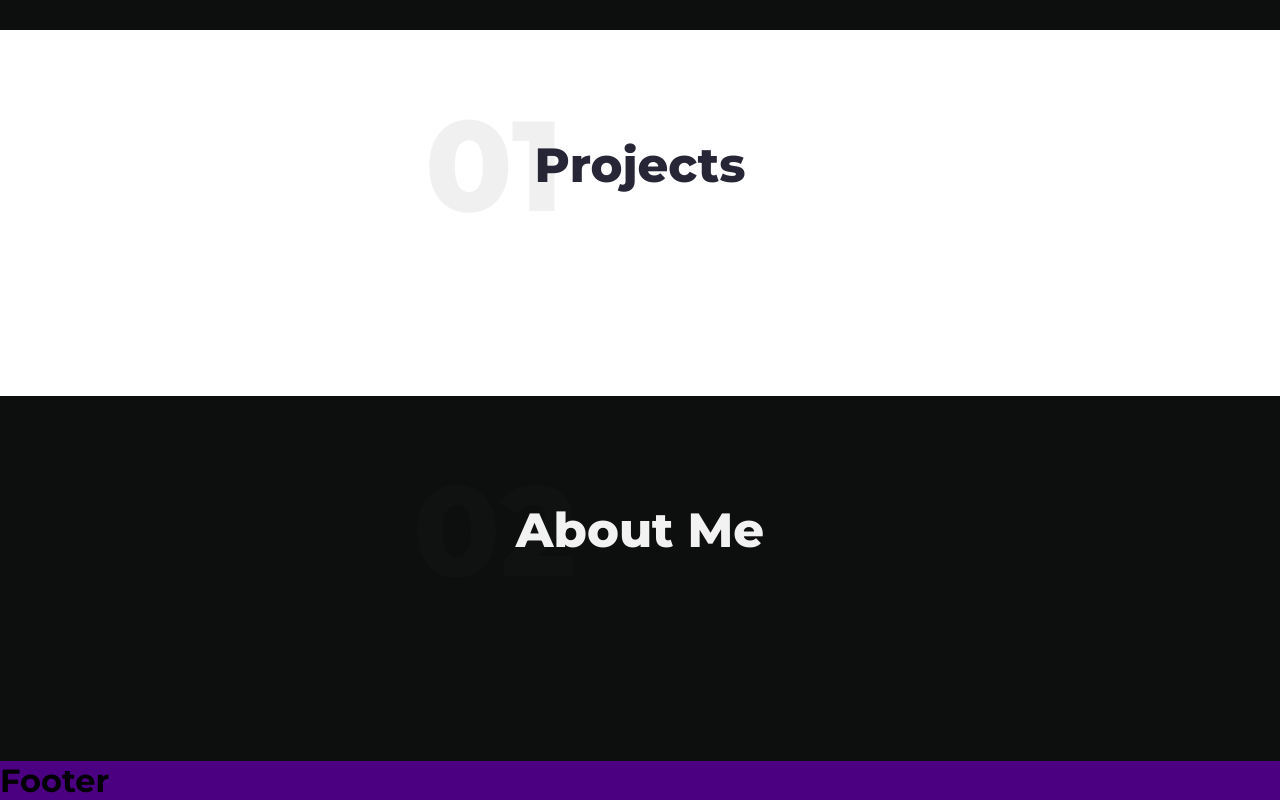
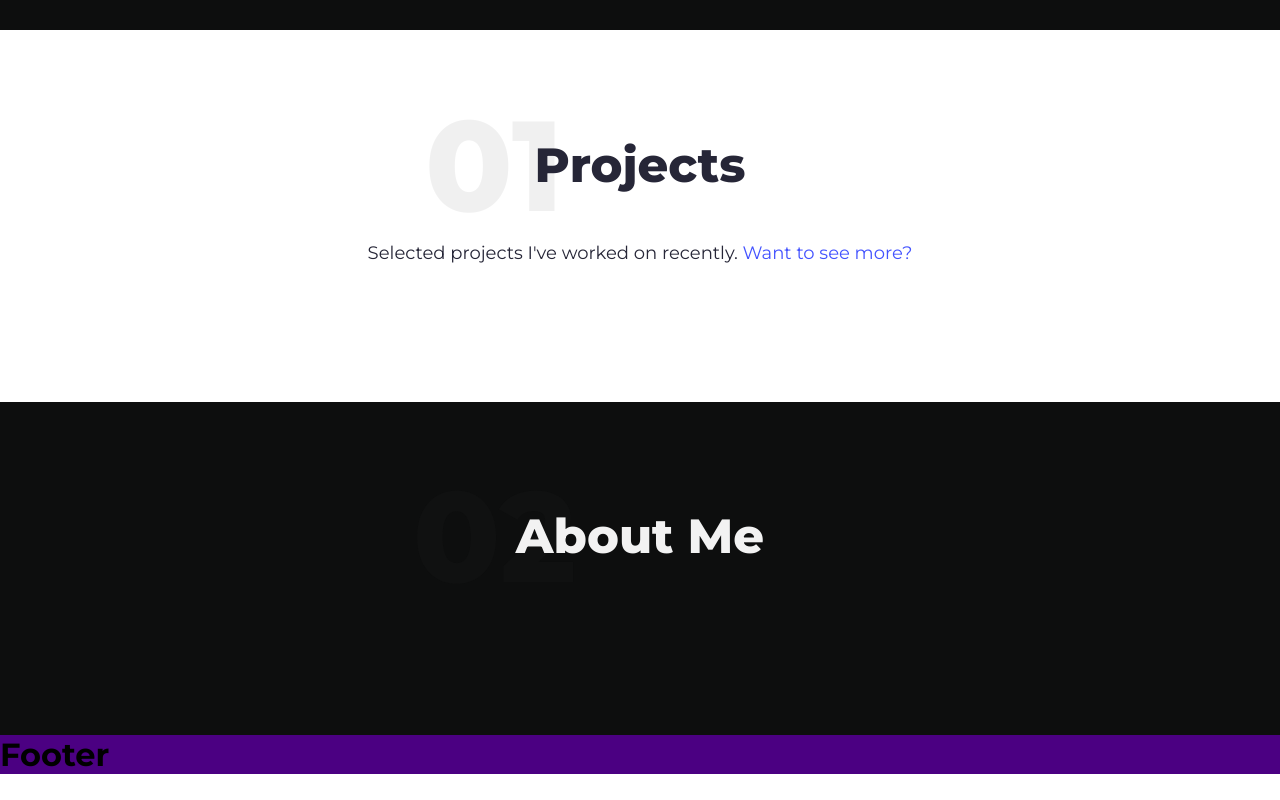
Before and after one commit to monciego/portfolio-react, a React (Create React App) app: page / in a window 1280 px wide. Shown: the part 770-1570 px from the top of the page. After the commit the page ends 1544 px from the top, so only its background shows below. Built offline with nearby package versions, Linux system fonts and the light colour scheme.

Commit message:
typography styled components

```diff
--- a/src/components/Projects/Projects.js
+++ b/src/components/Projects/Projects.js
@@ -1,4 +1,5 @@
 import React from "react";
+import { StyledParagraph, StyledLink } from "../styles/Typography.styled";
 import { StyledProjects } from "../styles/Projects.styled";
 import { SectionHeading, SectionTitle } from "../styles/SectionHeading";
 
@@ -8,6 +9,16 @@ const Projects = () => {
       <SectionHeading>
         <SectionTitle number="01">Projects</SectionTitle>
       </SectionHeading>
+      <StyledParagraph dark="true" textAlign="center">
+        Selected projects I've worked on recently.{" "}
+        <StyledLink
+          href="https://github.com/monciego"
+          target="_blank"
+          rel="noopener noreferrer"
+        >
+          Want to see more?
+        </StyledLink>
+      </StyledParagraph>
     </StyledProjects>
   );
 };
--- a/src/components/styles/SectionHeading.js
+++ b/src/components/styles/SectionHeading.js
@@ -3,7 +3,7 @@ import styled from "styled-components";
 export const SectionHeading = styled.div`
   text-align: center;
   position: relative;
-  margin-bottom: 5rem;
+  margin-bottom: ${(props) => props.mb || "3rem"};
 `;
 
 export const SectionTitle = styled.h2`
--- a/src/components/styles/Theme.js
+++ b/src/components/styles/Theme.js
@@ -13,6 +13,7 @@ export const theme = {
     darkGray: "#262637",
     lightGray: "#aaa",
     light: "#fff",
+    link: "#4353ff",
   },
   CTA: {
     primary: "#e64e04",
--- /dev/null
+++ b/src/components/styles/Typography.styled.js
@@ -0,0 +1,13 @@
+import styled from "styled-components";
+
+export const StyledParagraph = styled.p`
+  color: ${(props) => (props.dark ? "#2626237" : "#cccccc")};
+  margin-bottom: 1rem;
+  font-size: ${(props) => props.fontSize || "1.125rem"};
+  letter-spacing: ${(props) => props.spacing};
+  text-align: ${(props) => props.textAlign};
+`;
+
+export const StyledLink = styled.a`
+  color: ${({ theme }) => theme.color.link};
+`;
```
